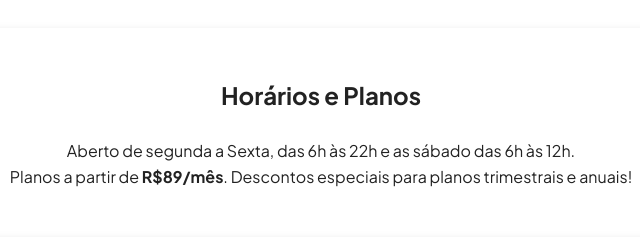
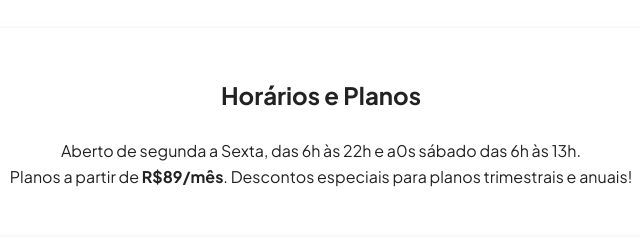
Before and after one commit to Gabriel-Tobias/Extensao-Force, a plain HTML site: page index.html in a window 1280 px wide. Shown: the part 1100-1347 px from the top of the page, 319-959 px from the left. Drawn offline with Linux system fonts and the light colour scheme.

Commit message:
Update index.html

```diff
--- a/index.html
+++ b/index.html
@@ -250,7 +250,7 @@
   <!-- Horários e Planos -->
   <section class="container horarios-planos">
     <h2 style="margin-bottom:1.5rem;">Horários e Planos</h2>
-    <p>Aberto de segunda a Sexta, das 6h às 22h e as sábado das 6h às 12h.</p>
+    <p>Aberto de segunda a Sexta, das 6h às 22h e a0s sábado das 6h às 13h.</p>
     <p>Planos a partir de <strong>R$89/mês</strong>. Descontos especiais para planos trimestrais e anuais!</p>
   </section>
 
```
